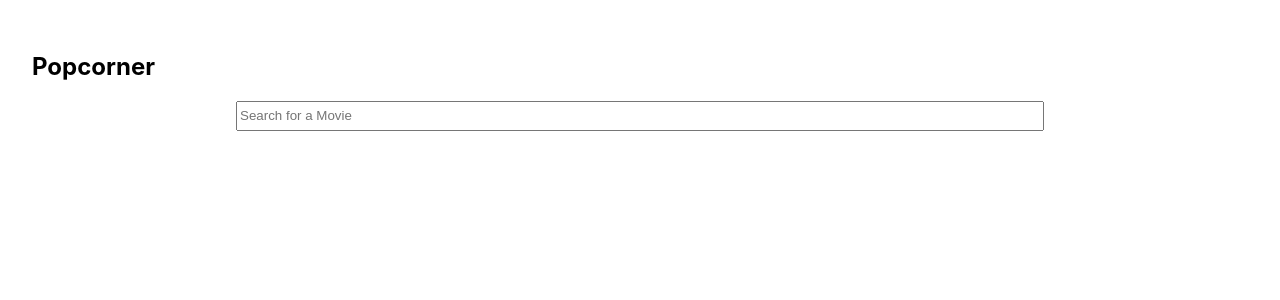
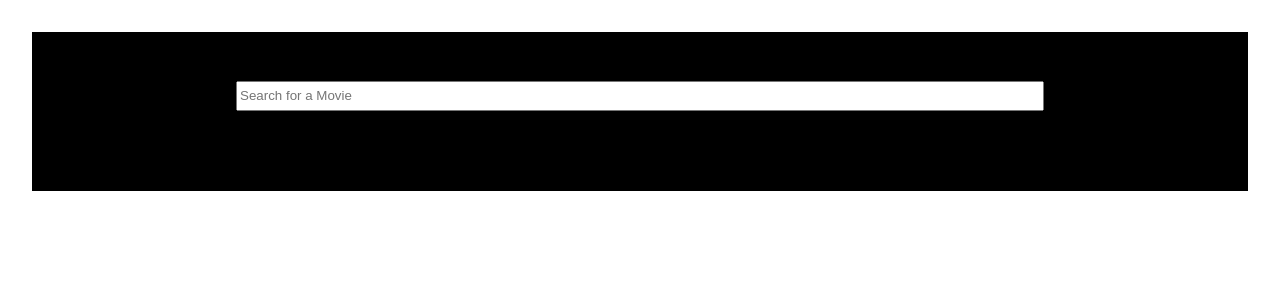
Before and after one commit to PiotrowskiBrittany-FS/WD5, a React (Create React App) app in the folder wd5/: page / in a window 1280 px wide. Shown: the top 300 px of the page. Built offline with nearby package versions, Linux system fonts and the light colour scheme.

Commit message:
temporarily changed the background to black fixed layout issues in the card

```diff
--- a/wd5/src/App.js
+++ b/wd5/src/App.js
@@ -7,6 +7,7 @@ import MovieDetails from './components/MovieDetails';
 import {Container} from 'react-bootstrap';
 import {Row}  from 'react-bootstrap';
 import {Col} from 'react-bootstrap';
+import Image from './images/popcorn.jpg';
 
 class App extends Component{
   constructor(){
@@ -91,7 +92,7 @@ export default App;
 const styles = {
   wrapper: {
     margin: "2rem",
-    backgroundColor: "000"
+    backgroundColor: "#000"
   },
   movies: {
     display: "block",
@@ -101,7 +102,7 @@ const styles = {
   },
   list:{
     margin: "2rem",
-    padding: "2rem"
+    padding: "2rem",
   },
   details: {
     margin: "2rem"
--- a/wd5/src/components/Movie.js
+++ b/wd5/src/components/Movie.js
@@ -8,17 +8,16 @@ const Movie = (props)=>{
     return (
         <Container>
             <Row>
-                <Col sm={4}>
+                <Col lg={4}>
                     <Card style={{width: "18rem"}}>
-                        <Card.Body>
+                        <Card.Body style={styles.cardContainer}>
                             <section style={styles.card}>
                                 {
                                     props.image == null ? <img src={`https://www.prokerala.com/movies/assets/img/no-poster-available.jpg`} alt="card image" style={styles.images} />: <img src={`http://image.tmdb.org/t/p/w185${props.image}`} alt="card image" style={styles.images}/>
                                 }
+                                <Card.Title >{props.title}</Card.Title>
+                                <a href="#" onClick={()=> props.viewDetails(props.movieId)} >View Details</a>
                             </section>
-
-                            <Card.Title  style={styles.cardText}>{props.title}</Card.Title>
-                            <a href="#" onClick={()=> props.viewDetails(props.movieId)}>View Details</a>
                         </Card.Body>
                     </Card>
                 </Col>
@@ -30,18 +29,24 @@ const Movie = (props)=>{
 export default Movie;
 
 const styles = {
+    cardContainer: {
+        marginLeft: "5rem"
+    },
     card:{
         backgroundColor: "#fff",
-        padding: "2rem",
-        width: "10rem",
-        height: "25rem"
+        height: "25rem",
+        marginTop: "2rem",
+        color: "#000",
+        paddingBottom: "3rem",
+        paddingTop: "1rem",
+        backgroundColor: "#fff",
+        width: "15rem",
+        paddingLeft: "1rem",
+        paddingRight: "1rem"
     },
     images:{
         width: "15rem",
         height: "25rem"
     },
-    cardText: {
-        color: "#000",
-        paddingBottom: "0.5rem"
-    }
+
 }
--- a/wd5/src/components/MovieDetails.js
+++ b/wd5/src/components/MovieDetails.js
@@ -26,7 +26,7 @@ export default MovieDetails;
 
 const styles ={
     images:{
-    width: "15rem",
-    height: "25rem"
+        width: "15rem",
+        height: "25rem"
     }
 }
--- a/wd5/src/components/MovieList.js
+++ b/wd5/src/components/MovieList.js
@@ -6,9 +6,6 @@ import {Col} from 'react-bootstrap';
 
 const MovieList = (props)=>{
     return(
-        <Container>
-            <Row>
-                <Col sm={4}>
         <div style={styles.container}>
         {
             props.movies.map((movie, i) =>{
@@ -18,10 +15,6 @@ const MovieList = (props)=>{
                 })
             }
         </div>
-                </Col>
-            </Row>
-        </Container>
-
     )
 
 }
--- a/wd5/src/components/Navigation.js
+++ b/wd5/src/components/Navigation.js
@@ -3,16 +3,10 @@ import React from "react";
 const Navigation = ()=>{
     return(
         <nav>
-            <div style={styles.navWrapper}>
+            <div>
                 <h1>Popcorner</h1>
             </div>
         </nav>
     )
 }
 export default Navigation;
-
-const styles = {
-    navWrapper:{
-        display: "flex",
-    }
-}
```
Also changed, not shown: 1 other file (tests, documents, lock files or other folders). Lines whose indentation alone changed are shown as unchanged.
